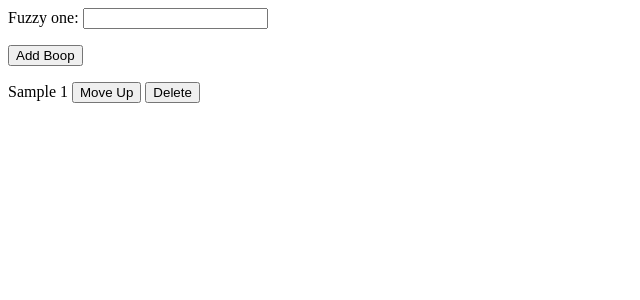
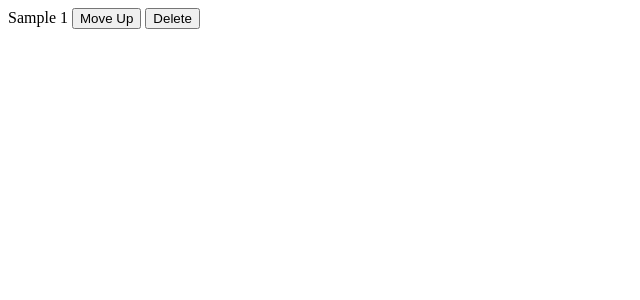
Before and after one commit to brucestull/boop-snoot, a Django app: page /boops/ in a window 1280 px wide. Shown: the top 300 px of the page, without its empty margins (0-640 px from the left). Run offline with Django 4.2, Linux system fonts and the light colour scheme; tables that the repository leaves empty hold one stand-in row (values such as "Sample post").

Commit message:
Revert "Big changes"
This reverts commit cce1855bcb89fa9eadc2986e3e4c78585f26060d.

```diff
--- a/boops/forms.py
+++ /dev/null
@@ -1,19 +0,0 @@
-from typing import Any
-from django import forms
-from .models import Boop
-from django.db import models
-
-
-class BoopForm(forms.ModelForm):
-    class Meta:
-        model = Boop
-        fields = ["fuzzy_one"]
-
-    def save(self, commit: bool = ...) -> Any:
-        # if the object is new and doesn't have an order yet
-        highest_order = Boop.objects.all().aggregate(models.Max("order"))["order__max"]
-        # add one to that number and make it this object's order
-        self.order = (highest_order if highest_order is not None else -1) + 1
-        # Call the "real" save() method. In other words, call the super class'
-        # save() method.
-        return super().save(commit)
--- a/boops/templates/boop_list.html
+++ b/boops/templates/boop_list.html
@@ -1,8 +1,3 @@
-<form method="post" action="{% url 'boop_list' %}">
-    {% csrf_token %}
-    {{ form.as_p }}  <!-- Render the form fields -->
-    <button type="submit">Add Boop</button>
-</form>
 {% for boop in boops %}
     {{ boop.fuzzy_one }} {{ boop.order }}
     <form method="post" action="{% url 'move_up' boop.id %}" style="display:inline;">
--- a/boops/urls.py
+++ b/boops/urls.py
@@ -3,7 +3,7 @@ from django.urls import path
 from . import views
 
 urlpatterns = [
-    path("", views.boop_list_view, name="boop_list"),
-    path("<int:boop_id>/move-up/", views.move_up, name="move_up"),
-    path("<int:boop_id>/delete/", views.delete_boop, name="delete_boop"),
+    path('', views.boop_list_view, name='boop_list'),
+    path('<int:boop_id>/move-up/', views.move_up, name='move_up'),
+    path('<int:boop_id>/delete/', views.delete_boop, name='delete_boop'),
 ]
--- a/boops/views.py
+++ b/boops/views.py
@@ -1,26 +1,11 @@
 from django.shortcuts import get_object_or_404, redirect, render
-from django.urls import reverse_lazy
-from django.views.generic import CreateView
 
 from .models import Boop
-from .forms import BoopForm
 
 
 def boop_list_view(request):
     boops = Boop.objects.all()
-    form = BoopForm()
-
-    # Check if form is submitted
-    if request.method == "POST":
-        form = BoopForm(request.POST)
-        if form.is_valid():
-            new_boop = form.save(commit=False)
-            new_boop.save()
-            return redirect(
-                "boop_list"
-            )  # assuming 'boop_list' is the name of the URL pattern for this view
-
-    return render(request, "boop_list.html", {"boops": boops, "form": form})
+    return render(request, 'boop_list.html', {'boops': boops})
 
 
 def move_up(request, boop_id):
@@ -33,11 +18,11 @@ def move_up(request, boop_id):
         previous_boop.save()
         Boop.reorder_all()
 
-    return redirect("boop_list")
+    return redirect('boop_list')
 
 
 def delete_boop(request, boop_id):
     boop = get_object_or_404(Boop, id=boop_id)
     boop.delete()
     Boop.reorder_all()
-    return redirect("boop_list")
+    return redirect('boop_list')
--- a/config/urls.py
+++ b/config/urls.py
@@ -14,14 +14,12 @@ Including another URLconf
     1. Import the include() function: from django.urls import include, path
     2. Add a URL to urlpatterns:  path('blog/', include('blog.urls'))
 """
-import debug_toolbar
 from django.contrib import admin
 from django.urls import include, path
 from django.views.generic.base import RedirectView
 
 urlpatterns = [
-    path("__debug__/", include(debug_toolbar.urls)),
     path("", RedirectView.as_view(url="boops/")),
-    path("admin/", admin.site.urls),
-    path("boops/", include("boops.urls"), name="boops"),
+    path('admin/', admin.site.urls),
+    path('boops/', include('boops.urls'), name='boops'),
 ]
```
Also changed, not shown: boops/admin.py (+0 -24 lines), config/settings.py (+36 -42 lines), 2 other files.
